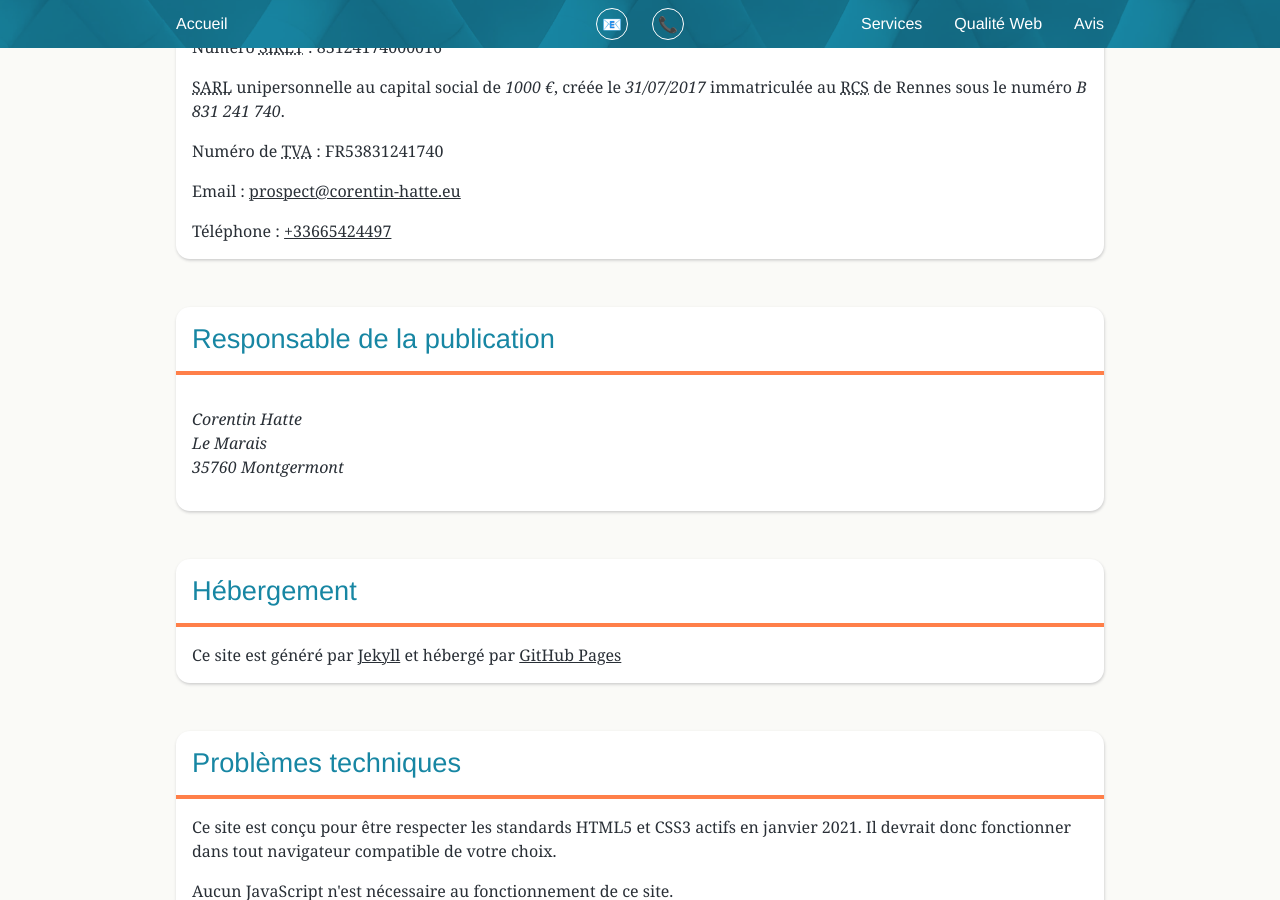
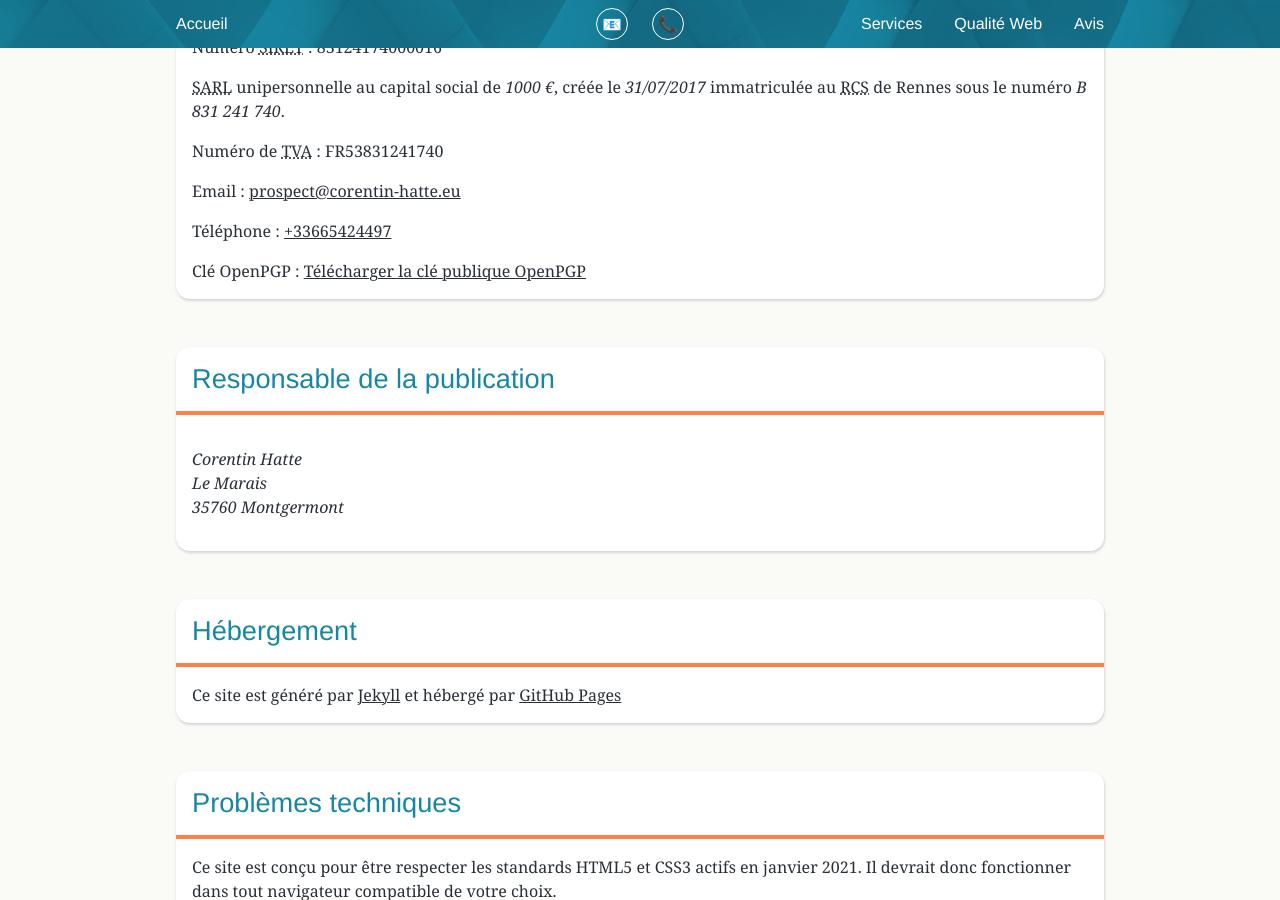
Before and after one commit to viki53/Website-static, a Jekyll site: the page built from mentions-legales.html, in a window 1280 px wide and 900 px high, scrolled down 427 px. Built offline with Jekyll 4.4.1, drawn with Linux system fonts in a browser that asks for light colours; comment, search, counter and statistics services are not loaded.

Commit message:
Publish public PGP key

```diff
--- a/mentions-legales.html
+++ b/mentions-legales.html
@@ -38,7 +38,10 @@ title: "Mentions légales"
 			<p>Email : <a href="mailto:{{ site.email }}" itemprop="email">{{ site.email }}</a></p>
 
 			<p>Téléphone : <a href="tel:{{ site.phone }}" itemprop="telephone">{{ site.phone }}</a></p>
+
+			<p>Clé OpenPGP : <a href="{{ '/Corentin-Hatte-7C6C7F46.asc' | relative_url }}">Télécharger la clé publique OpenPGP</a></p>
 		</div>
+
 	</section>
 
 	<section class="card" id="editeur">
```
Also changed, not shown: 1 other file.
